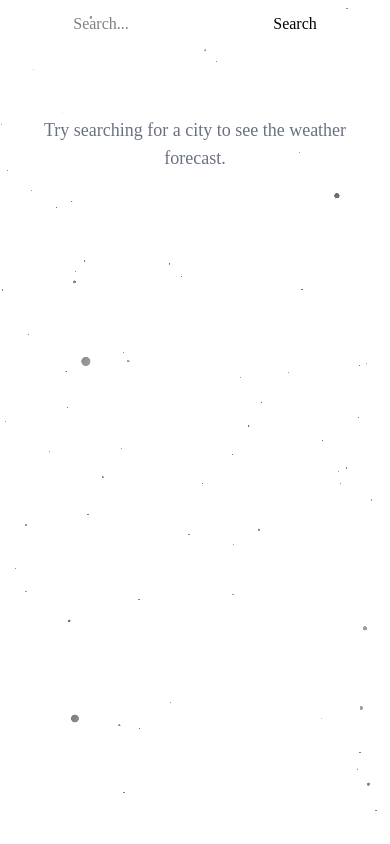
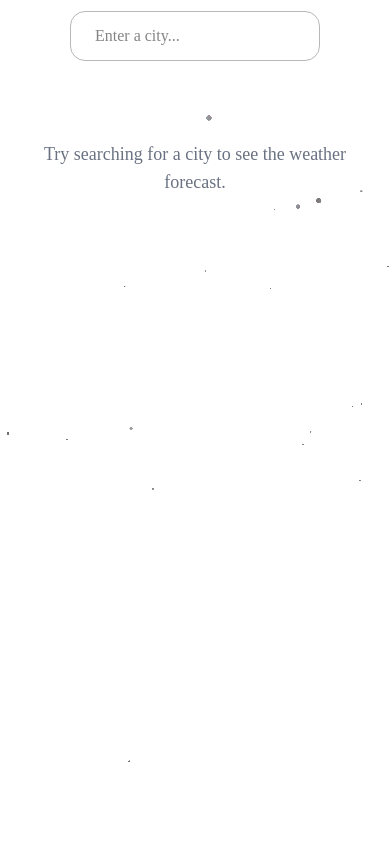
Before and after one commit to snowii-yukii/weatherv2, a Next.js app: page / in a window 390 px wide. Built offline with nearby package versions, Linux system fonts and the light colour scheme.

Commit message:
I forgot about what features I made in this commit but the app is usable, going to add new features, background revamp, and grid styling.

```diff
--- a/app/globals.css
+++ b/app/globals.css
@@ -119,7 +119,7 @@
 
 @layer base {
   * {
-    @apply border-border outline-ring/50;
+    @apply border-border outline-ring/50 transition-all duration-200;
   }
   body {
     @apply bg-background text-foreground;
--- a/app/layout.tsx
+++ b/app/layout.tsx
@@ -32,9 +32,9 @@ export default function RootLayout({
         <div className="fixed inset-0 z-0 pointer-events-none">
           <Particles
             particleColors={["#52525b"]}
-            particleCount={1000}
+            particleCount={300}
             particleSpread={20}
-            speed={2}
+            speed={1}
             particleBaseSize={100}
             moveParticlesOnHover
             alphaParticles
--- a/app/page.tsx
+++ b/app/page.tsx
@@ -30,7 +30,8 @@ export default function Home() {
   return (
 
     <section className="flex flex-col items-center gap-20">
-      <SearchBar onSearch={handleSearch} />
+      <div><SearchBar onSearch={handleSearch} /></div>
+
 
       {weather ? (
         <CurrentWeather weather={weather} />
--- a/components/CurrentWeather.tsx
+++ b/components/CurrentWeather.tsx
@@ -11,7 +11,7 @@ export default function CurrentWeather({
   const iconUrl = `https://openweathermap.org/img/wn/${weather.weather[0].icon}@2x.png`;
 
   return (
-    <section className="flex flex-col items-center gap-4 md:flex-row">
+    <section className="flex flex-col items-center gap-4 lg:flex-row">
       <div className="flex flex-col items-center justify-center bg-white/30 outline shadow-xl backdrop-blur-lg backdrop-opacity-30 p-10 gap-2 w-full h-full rounded sm:w-120 sm:h-120">
         <h2 className="text-4xl">
           {weather.name}, {weather.sys.country}
--- a/components/SearchBar.tsx
+++ b/components/SearchBar.tsx
@@ -20,13 +20,15 @@ export default function SearchBar({ onSearch }: SearchBarProps) {
     }
 
     return (
-        <form onSubmit={handleSubmit}>
+        <form onSubmit={handleSubmit} className="flex flex-col sm:flex-row gap-4">
             <input type="text"
             value={city}
             onChange={(e) => setCity(e.target.value)}
-            placeholder="Search..." />
+            placeholder="Enter a city..."
+            className="outline rounded-xl py-3 px-6"
+            />
 
-            <button type="submit">Search</button>
+            <button type="submit" className="hidden">Search</button>
         </form>
     )
 }
```
